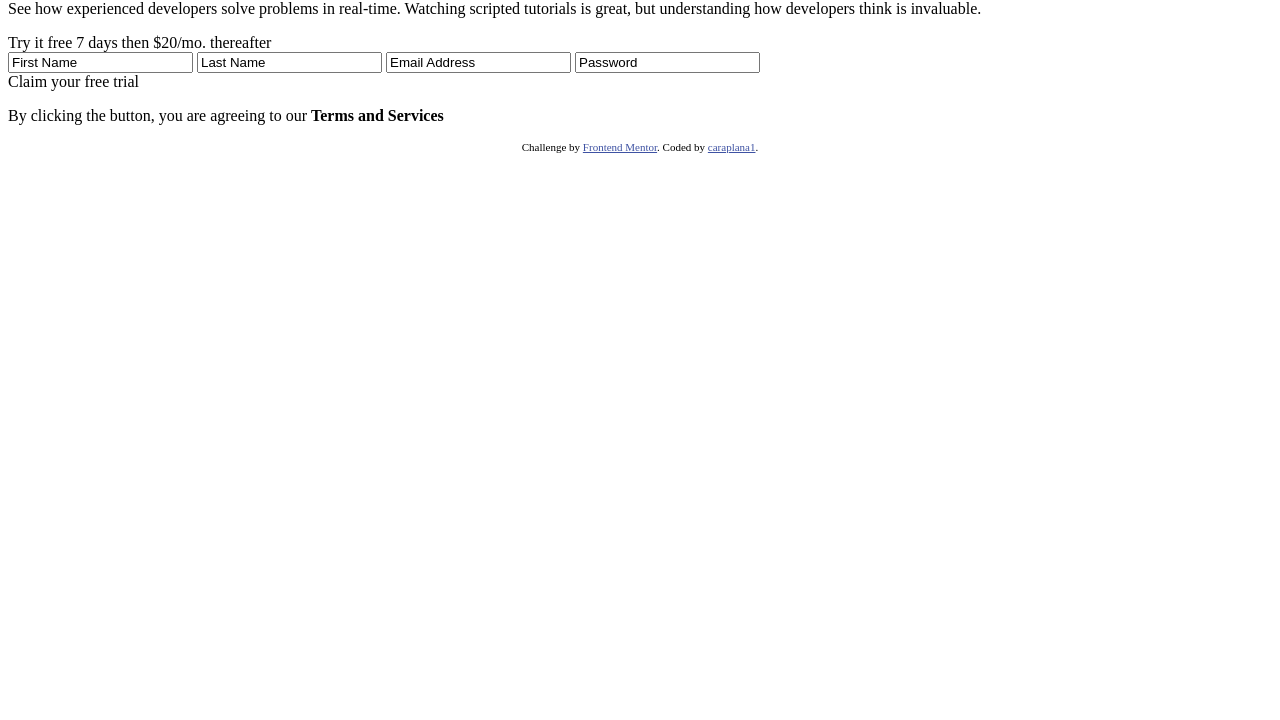
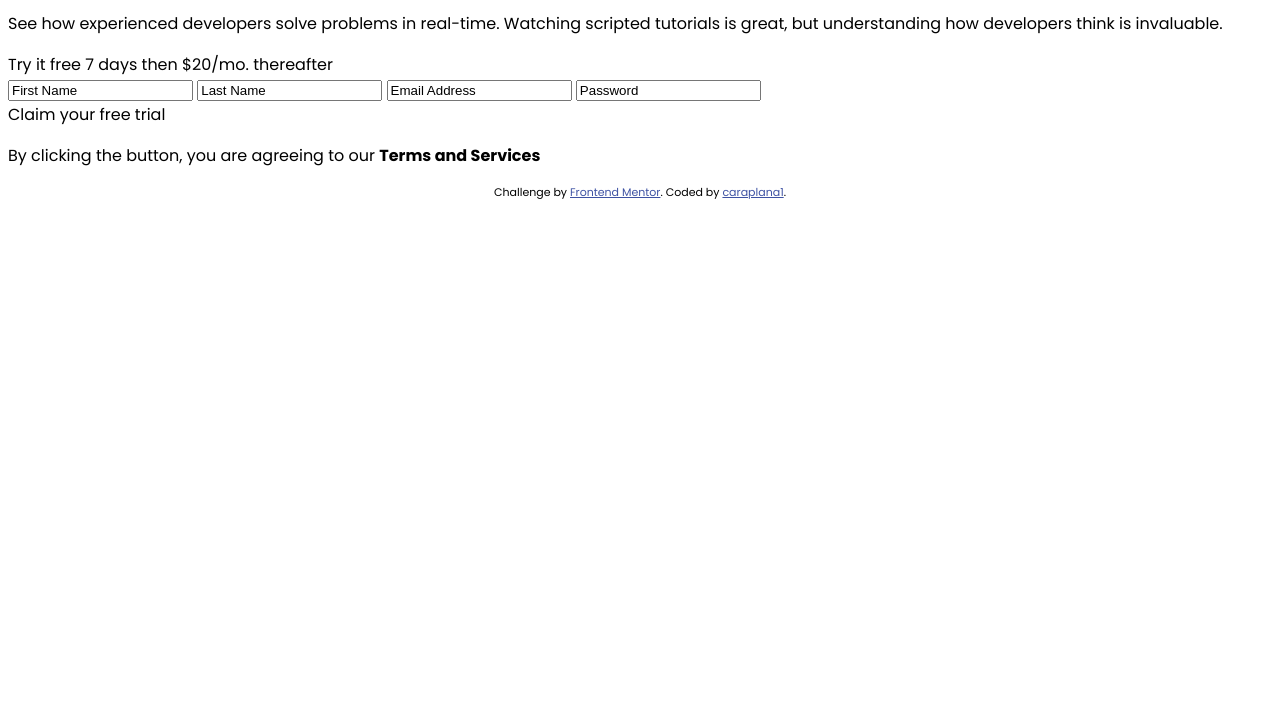
Before and after one commit to caraplana1/Intro-Component-With-Signup-Form-Master, a plain HTML site: page index.html in a window 1280 px wide. Shown: the part 80-800 px from the top of the page. Drawn offline with Linux system fonts and the light colour scheme.

Commit message:
Font addeds

```diff
--- a/index.html
+++ b/index.html
@@ -5,6 +5,10 @@
 	<meta name="viewport" content="width=device-width, initial-scale=1.0"> <!-- displays site properly based on user's device -->
 
 	<link rel="icon" type="image/png" sizes="32x32" href="./images/favicon-32x32.png">
+	<link rel="preconnect" href="https://fonts.googleapis.com">
+	<link rel="preconnect" href="https://fonts.gstatic.com" crossorigin>
+	<link href="https://fonts.googleapis.com/css2?family=Poppins:wght@400;500;600;700&display=swap" rel="stylesheet">
+
 	<link rel="stylesheet" href="style.css">
 
 	<title>Frontend Mentor | Intro component with sign up form</title>
--- a/style.css
+++ b/style.css
@@ -0,0 +1,4 @@
+body{
+	font-size: 16px;
+	font-family: 'Poppins', sans-serif;
+}
```
